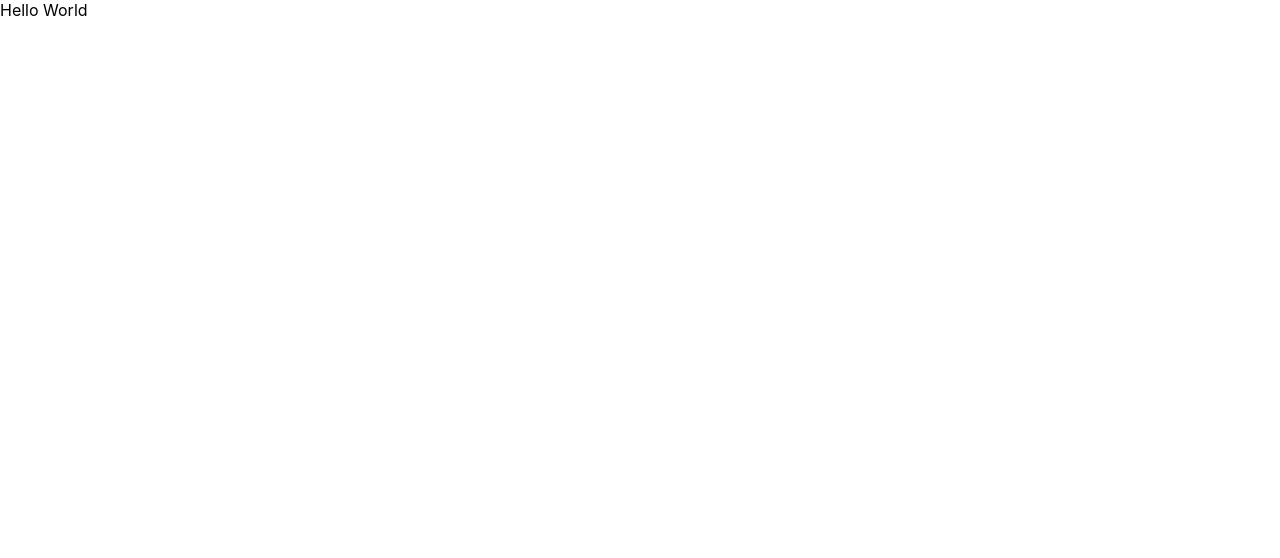
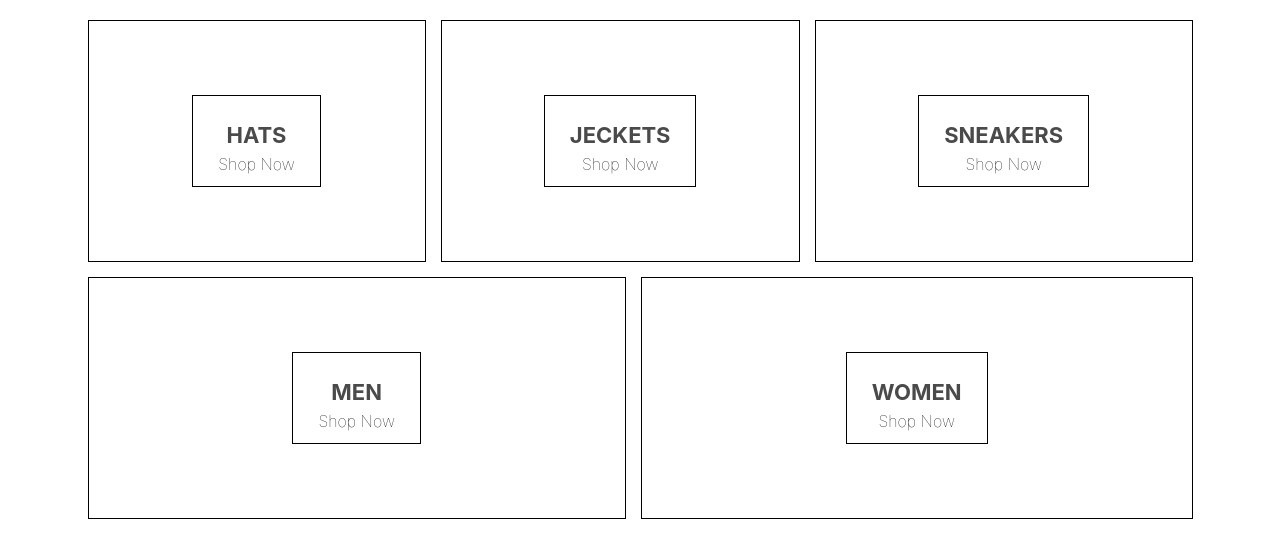
Before and after one commit to shubham2270/E-commerce-react-app, a React (Create React App) app: page / in a window 1280 px wide. Shown: the top 558 px of the page. Built offline with nearby package versions, Linux system fonts and the light colour scheme.

Commit message:
Add home page basic styling

```diff
--- a/package.json
+++ b/package.json
@@ -8,7 +8,8 @@
     "@testing-library/user-event": "^7.2.1",
     "react": "^16.13.1",
     "react-dom": "^16.13.1",
-    "react-scripts": "3.4.3"
+    "react-scripts": "3.4.3",
+    "styled-components": "^5.2.0"
   },
   "scripts": {
     "start": "react-scripts start",
--- a/src/App.js
+++ b/src/App.js
@@ -1,8 +1,13 @@
 import React from "react";
 import "./App.css";
 
+import Home from "./Home";
 function App() {
-  return <div className="App">Hello World</div>;
+  return (
+    <div className="App">
+      <Home />
+    </div>
+  );
 }
 
 export default App;
--- /dev/null
+++ b/src/Home.js
@@ -0,0 +1,51 @@
+import React from "react";
+
+import {
+  Homepage,
+  DirectoryMenu,
+  MenuItem,
+  Content,
+  Title,
+  SubTitle,
+} from "./styles";
+
+const Home = () => {
+  return (
+    <Homepage>
+      <DirectoryMenu>
+        <MenuItem>
+          <Content>
+            <Title>HATS</Title>
+            <SubTitle>Shop Now</SubTitle>
+          </Content>
+        </MenuItem>
+        <MenuItem>
+          <Content>
+            <Title>JECKETS</Title>
+            <SubTitle>Shop Now</SubTitle>
+          </Content>
+        </MenuItem>
+        <MenuItem>
+          <Content>
+            <Title>SNEAKERS</Title>
+            <SubTitle>Shop Now</SubTitle>
+          </Content>
+        </MenuItem>
+        <MenuItem>
+          <Content>
+            <Title>MEN</Title>
+            <SubTitle>Shop Now</SubTitle>
+          </Content>
+        </MenuItem>
+        <MenuItem>
+          <Content>
+            <Title>WOMEN</Title>
+            <SubTitle>Shop Now</SubTitle>
+          </Content>
+        </MenuItem>
+      </DirectoryMenu>
+    </Homepage>
+  );
+};
+
+export default Home;
--- /dev/null
+++ b/src/styles.js
@@ -0,0 +1,56 @@
+import styled from "styled-components";
+
+export const Homepage = styled.div`
+  display: flex;
+  flex-direction: column;
+  align-items: center;
+  padding: 20px 80px;
+`;
+
+export const DirectoryMenu = styled.div`
+  width: 100%;
+  display: flex;
+  flex-wrap: wrap;
+  justify-content: space-between;
+`;
+
+export const MenuItem = styled.div`
+  min-width: 30%;
+  height: 240px;
+  flex: 1 1 auto;
+  display: flex;
+  align-items: center;
+  justify-content: center;
+  border: 1px solid black;
+  margin: 0 7.5px 15px;
+
+  &:first-child {
+    margin-right: 7.5px;
+  }
+
+  &:last-child {
+    margin-left: 7.5px;
+  }
+`;
+
+export const Content = styled.div`
+  height: 90px;
+  padding: 0 25px;
+  display: flex;
+  flex-direction: column;
+  align-items: center;
+  justify-content: center;
+  border: 1px solid black;
+`;
+
+export const Title = styled.h1`
+  font-weight: bold;
+  margin-bottom: 6px;
+  font-size: 22px;
+  color: #4a4a4a;
+`;
+
+export const SubTitle = styled.div`
+  font-weight: lighter;
+  font-size: 16px;
+`;
```
Also changed, not shown: 1 other file (tests, documents, lock files or other folders).
